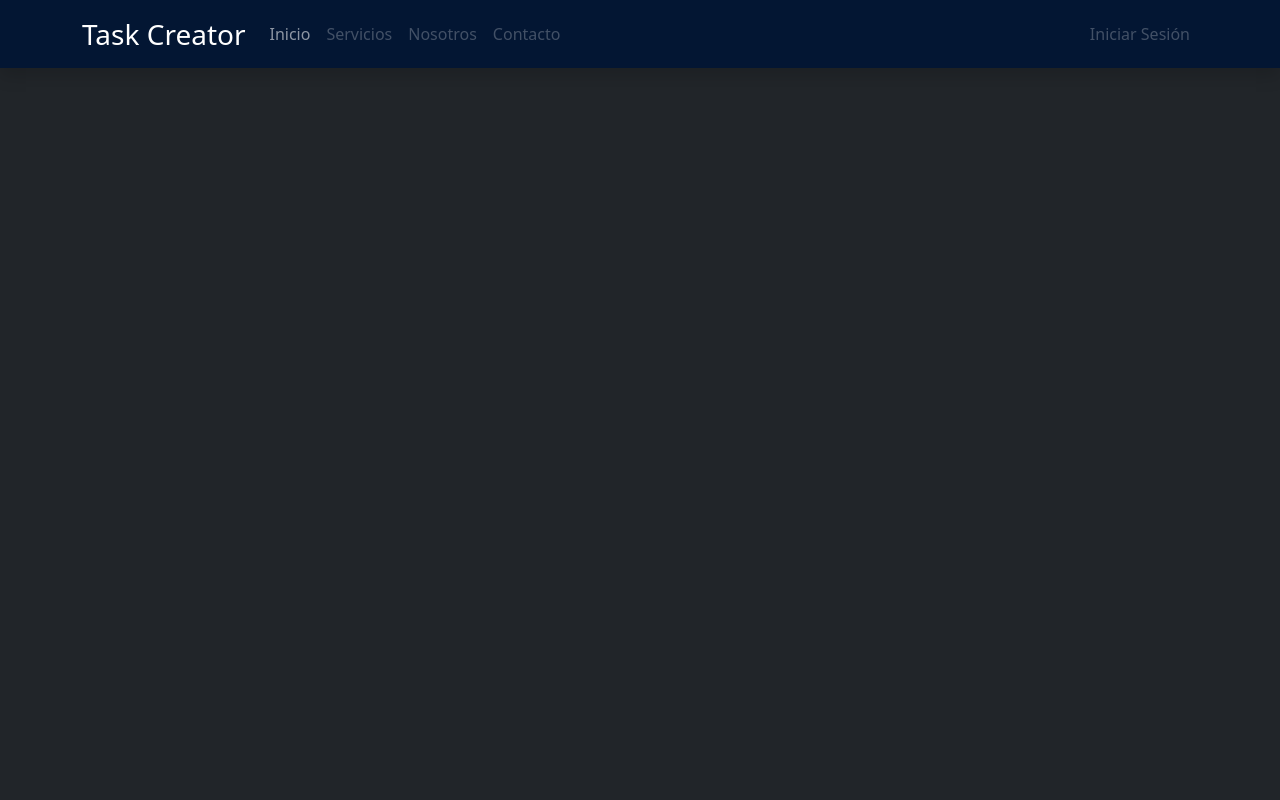
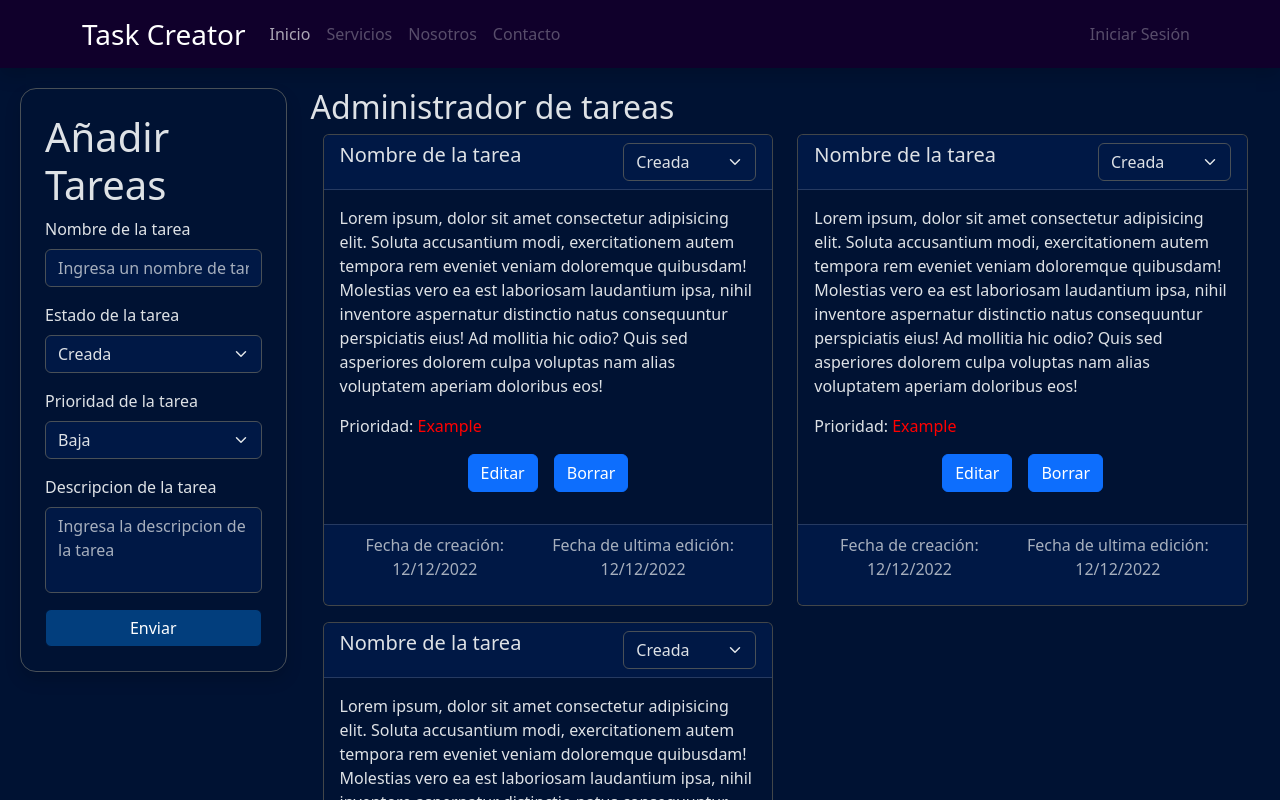
Before and after one commit to santyago13/taskCreator, a React (Vite) app: page / in a window 1280 px wide. Shown: the top 800 px of the page. Built offline with nearby package versions, Linux system fonts and the light colour scheme.

Commit message:
agregue el maquetado

```diff
--- a/src/App.jsx
+++ b/src/App.jsx
@@ -7,7 +7,7 @@ function App() {
       <header>
         <Navbarr />
       </header>
-      <main>
+      <main className="bg-azul">
         <AddTask />
       </main>
     </>
--- a/src/components/AddTask.jsx
+++ b/src/components/AddTask.jsx
@@ -1,8 +1,66 @@
+import Button from "react-bootstrap/Button";
+import Form from "react-bootstrap/Form";
+import CardSystem from "./CardSystem";
+
 const AddTask = () => {
-    return (
-        <div>
-        </div>
-    );
+  return (
+    <div className="separador">
+      <div className="border p-4 rounded-4 shadow form-tamanio">
+        <h1>Añadir Tareas</h1>
+        <Form>
+          <Form.Group className="mb-3" controlId="formBasicEmail">
+            <Form.Label>Nombre de la tarea</Form.Label>
+            <Form.Control
+              className="bg-azul-claro"
+              required
+              type="text"
+              placeholder="Ingresa un nombre de tarea"
+            />
+          </Form.Group>
+          <Form.Group className="mb-3" controlId="formBasicEmail">
+            <Form.Label>Estado de la tarea</Form.Label>
+            <Form.Select className="bg-azul-claro">
+              <option value="">Creada</option>
+              <option value="">En proceso</option>
+              <option value="">Terminada</option>
+            </Form.Select>
+          </Form.Group>
+          <Form.Group className="mb-3" controlId="formBasicEmail">
+            <Form.Label>Prioridad de la tarea</Form.Label>
+            <Form.Select className="bg-azul-claro">
+              <option value="">Baja</option>
+              <option value="">Media</option>
+              <option value="">Alta</option>
+            </Form.Select>
+          </Form.Group>
+          <Form.Group className="mb-3" controlId="formBasicEmail">
+            <Form.Label>Descripcion de la tarea</Form.Label>
+            <Form.Control
+              className="bg-azul-claro"
+              required
+              style={{
+                resize: "none",
+              }}
+              type="text"
+              as="textarea"
+              rows={3}
+              placeholder="Ingresa la descripcion de la tarea
+              "
+            />
+          </Form.Group>
+          <Button
+            className="w-100 btn-azul"
+            type="submit"
+          >
+            Enviar
+          </Button>
+        </Form>
+      </div>
+      <div className="ms-4">
+        <CardSystem />
+      </div>
+    </div>
+  );
 };
 
 export default AddTask;
--- /dev/null
+++ b/src/components/CardItem.jsx
@@ -0,0 +1,48 @@
+import Col from "react-bootstrap/Col";
+import Button from "react-bootstrap/Button";
+import Card from "react-bootstrap/Card";
+import Form from "react-bootstrap/Form";
+
+const CardItem = () => {
+  return (
+    <Col className="col-12 col-md-6">
+      <Card className="h-100">
+        <Card.Header className="d-flex justify-content-between bg-azul-claro">
+          <div>
+            <Card.Title>Nombre de la tarea</Card.Title>
+          </div>
+          <div>
+            <Form.Select className="bg-azul-claro">
+              <option value="">Creada</option>
+              <option value="">En proceso</option>
+              <option value="">Terminada</option>
+            </Form.Select>
+          </div>
+        </Card.Header>
+        <Card.Body className="bg-azul">
+          <Card.Text>
+            Lorem ipsum, dolor sit amet consectetur adipisicing elit. Soluta
+            accusantium modi, exercitationem autem tempora rem eveniet veniam
+            doloremque quibusdam! Molestias vero ea est laboriosam laudantium
+            ipsa, nihil inventore aspernatur distinctio natus consequuntur
+            perspiciatis eius! Ad mollitia hic odio? Quis sed asperiores dolorem
+            culpa voluptas nam alias voluptatem aperiam doloribus eos!
+          </Card.Text>
+          <Card.Text>
+            Prioridad: <span className="prioridad-alta">Example</span>
+          </Card.Text>
+          <div className="d-flex justify-content-center pb-3">
+            <Button className="mx-2">Editar</Button>
+            <Button className="mx-2">Borrar</Button>
+          </div>
+        </Card.Body>
+        <Card.Footer className="d-flex justify-content-between text-creation text-muted text-center bg-azul-claro">
+          <Card.Text>Fecha de creación: 12/12/2022</Card.Text>
+          <Card.Text>Fecha de ultima edición: 12/12/2022</Card.Text>
+        </Card.Footer>
+      </Card>
+    </Col>
+  );
+};
+
+export default CardItem;
--- /dev/null
+++ b/src/components/CardSystem.jsx
@@ -0,0 +1,20 @@
+import Container from "react-bootstrap/Container";
+import Row from "react-bootstrap/Row";
+import CardItem from "./CardItem";
+
+const CardSystem = () => {
+  return (
+    <>
+      <h2 className="card-pad">Administrador de tareas</h2>
+      <Container>
+        <Row className="row-gap-3">
+          <CardItem></CardItem>
+          <CardItem></CardItem>
+          <CardItem></CardItem>
+        </Row>
+      </Container>
+    </>
+  );
+};
+
+export default CardSystem;
--- a/src/components/Navbar.jsx
+++ b/src/components/Navbar.jsx
@@ -2,12 +2,7 @@ import { Navbar, Nav, Container } from "react-bootstrap";
 
 const Navbarr = () => {
   return (
-    <Navbar
-      bg="primary-subtle"
-      variant="dark"
-      expand="lg"
-      className="mb-3 shadow"
-    >
+    <Navbar  expand="lg" className="shadow" style={{background: "#10002b"}}>
       <Container>
         <Navbar.Brand href="#home" className="fs-3">
           Task Creator
@@ -18,13 +13,21 @@ const Navbarr = () => {
         <Navbar.Collapse id="basic-navbar-nav">
           <Nav className="me-auto">
             <Nav.Link href="#inicio">Inicio</Nav.Link>
-            <Nav.Link href="#servicios" disabled>Servicios</Nav.Link>
-            <Nav.Link href="#nosotros" disabled>Nosotros</Nav.Link>
-            <Nav.Link href="#contacto" disabled>Contacto</Nav.Link>
+            <Nav.Link href="#servicios" disabled>
+              Servicios
+            </Nav.Link>
+            <Nav.Link href="#nosotros" disabled>
+              Nosotros
+            </Nav.Link>
+            <Nav.Link href="#contacto" disabled>
+              Contacto
+            </Nav.Link>
           </Nav>
 
           <Nav>
-            <Nav.Link href="#login" disabled>Iniciar Sesión</Nav.Link>
+            <Nav.Link href="#login" disabled>
+              Iniciar Sesión
+            </Nav.Link>
           </Nav>
         </Navbar.Collapse>
       </Container>
--- a/src/index.css
+++ b/src/index.css
@@ -0,0 +1,57 @@
+.separador {
+  display: block;
+  padding: 20px;
+}
+
+.form-tamanio {
+  width: 100%;
+  height: 100%;
+}
+
+.card-pad {
+  margin-top: 20px;
+  text-align: center;
+}
+
+.text-creation {
+  font-size: 10px;
+}
+
+.bg-azul {
+  background-color: #001233;
+}
+
+.bg-azul-claro {
+  background-color: #001845;
+}
+
+.btn-azul {
+  background-color: #023e7d;
+  border-color: #001233;
+}
+
+.prioridad-baja {
+  color: greenyellow;
+}
+.prioridad-media {
+  color: yellow;
+}
+.prioridad-alta {
+  color: red;
+}
+
+@media (min-width: 1200px) {
+  .separador {
+    display: flex;
+  }
+  .form-tamanio {
+    width: 25%;
+  }
+  .card-pad {
+    margin-top: 0px;
+    text-align: left;
+  }
+  .text-creation {
+    font-size: 16px;
+  }
+}
```
